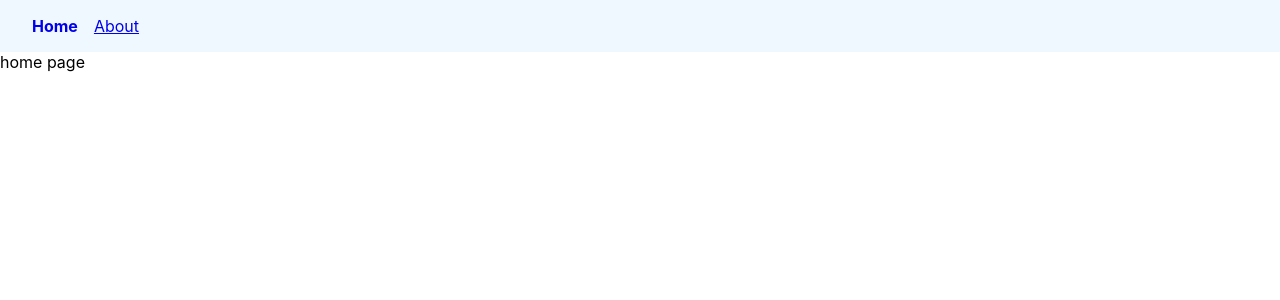
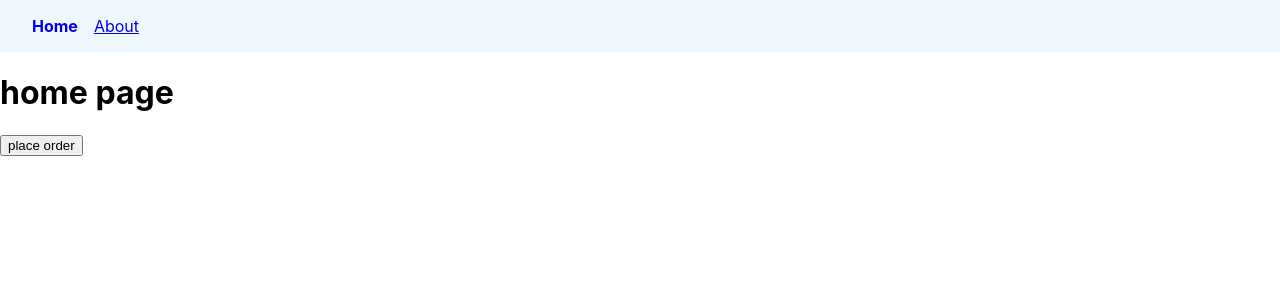
Before and after one commit to Panyue-genkiyo/react-router-v6-learning, a React (Create React App) app: page / in a window 1280 px wide. Shown: the top 300 px of the page. Built offline with nearby package versions, Linux system fonts and the light colour scheme.

Commit message:
home组件

```diff
--- a/src/components/Home.js
+++ b/src/components/Home.js
@@ -1,10 +1,17 @@
 import React from 'react';
+import { useNavigate } from 'react-router-dom';
 
 const Home = () => {
+
+    //默认根路径
+    const navigate = useNavigate();
+
     return (
-        <div>
-            home page
-        </div>
+        <>
+            <h1>home page</h1>
+            {/*第二个配置参数{replace: true}直接覆盖掉上一次的记录*/}
+            <button onClick={() => navigate('order-summary', { replace: true })}>place order</button>
+        </>
     );
 };
 
```
